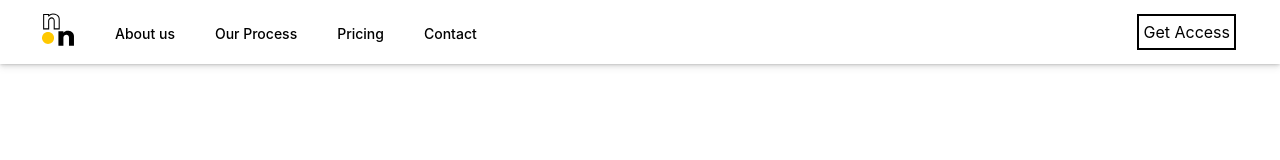
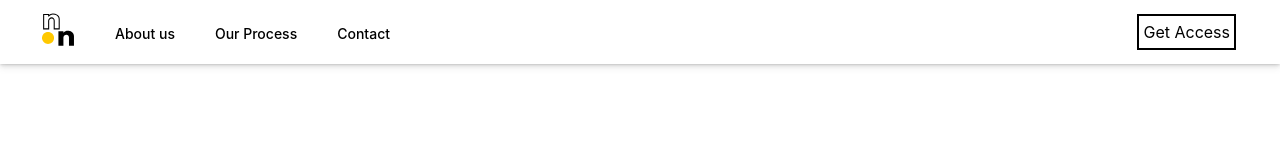
Before and after one commit to abstractjazz/dot_vonn_launch, a Next.js app: page / in a window 1280 px wide. Shown: the top 160 px of the page. Built offline with nearby package versions, Linux system fonts and the light colour scheme.

Commit message:
removes pricing

```diff
--- a/components/Navbar/Navbar.js
+++ b/components/Navbar/Navbar.js
@@ -46,14 +46,14 @@ return(
                     Our Process
                   </a>
                   </Link>
-                  <Link href='/pricing'>
+                  {/* <Link href='/pricing'>
                   <a
 
                     className="inline-flex items-center border-transparent px-1 pt-1 text-sm font-medium text-black hover:border-gray-300 hover:text-gray-500"
                   >
                     Pricing
                   </a>
-                 </Link>
+                 </Link> */}
                  <Link href="/#contact-1">
                   <a
 
--- a/pages/pricing.js
+++ b/pages/pricing.js
@@ -1,10 +1,10 @@
-import Pricing from '../components/Pricing'
-import ALaCarte from '../components/ALaCarte'
+// import Pricing from '../components/Pricing'
+// import ALaCarte from '../components/ALaCarte'
 
-export default function PriceAndService() {
-    return (
-    <>
-    <Pricing/>
-    </>
-    )
-}
+// export default function PriceAndService() {
+//     return (
+//     <>
+//     <Pricing/>
+//     </>
+//     )
+// }
```
Also changed, not shown: 1 other file (tests, documents, lock files or other folders).
